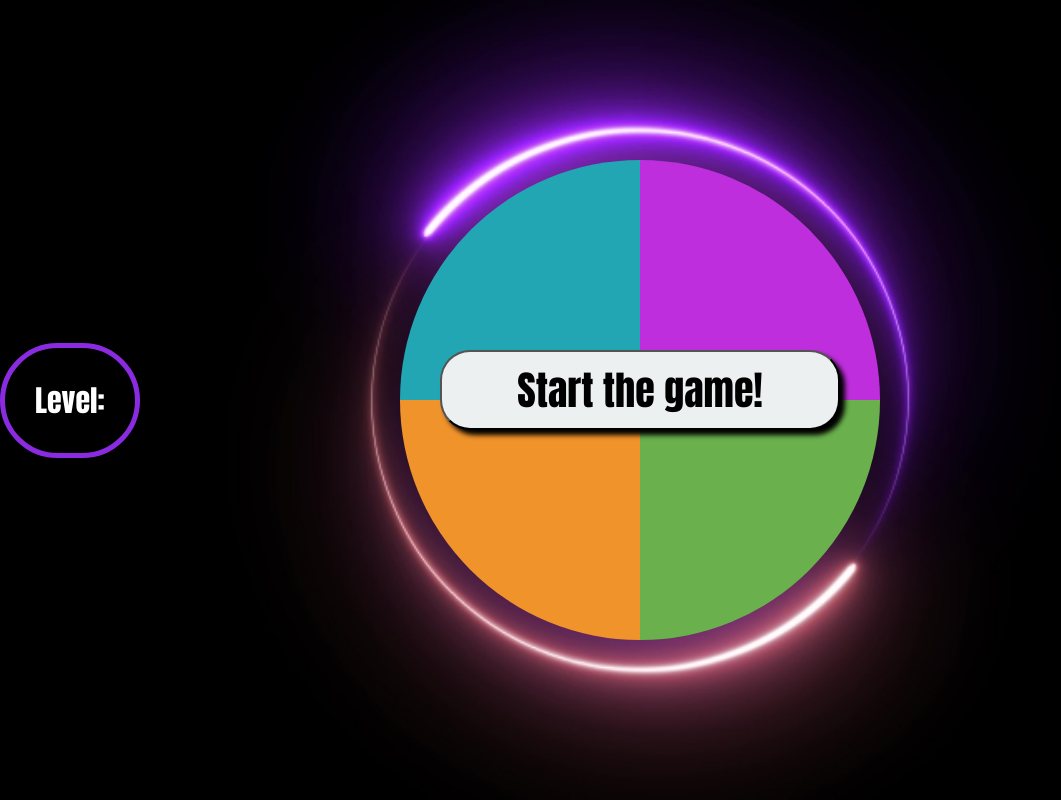
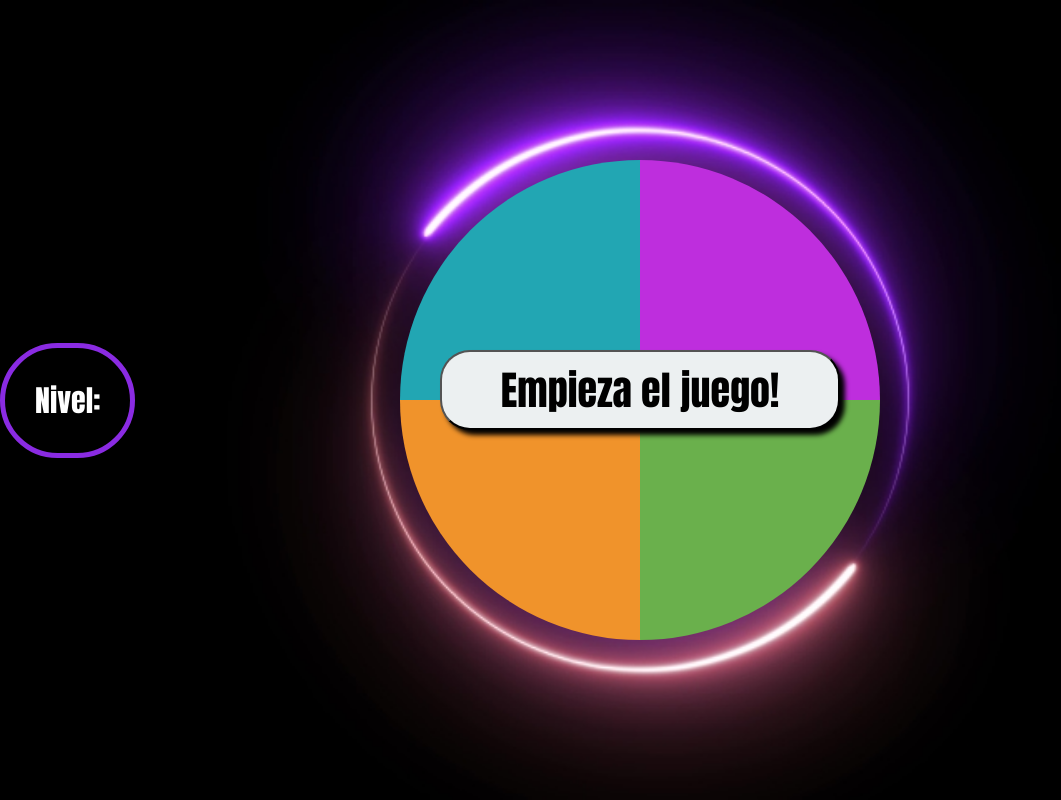
Before and after one commit to Gsosa2703/simon_dice_game, a plain HTML site: page juegoSimonDice.html in a window 1280 px wide. Shown: the whole page, without its empty margins (0-1061 px from the left). Drawn offline with nearby package versions, Linux system fonts and the light colour scheme.

Commit message:
Second Commit

```diff
--- a/juegoSimonDice.html
+++ b/juegoSimonDice.html
@@ -15,11 +15,11 @@
       <div id="violeta" class="color violeta right" data-color="violeta"></div>
       <div id="naranja" class="color naranja left" data-color="naranja"></div>
       <div id="verde" class="color verde right" data-color="verde"></div>
-      <button id="btnEmpezar" class="btn-start" onclick="empezarJuego()">Start the game!</button>
+      <button id="btnEmpezar" class="btn-start" onclick="empezarJuego()">Empieza el juego!</button>
     </div>
 
     <div id="nivel">
-      Level:
+      Nivel:
       <p id="p-nivel"> </p>
   </div>
   <script src="juego.js"></script>
```
